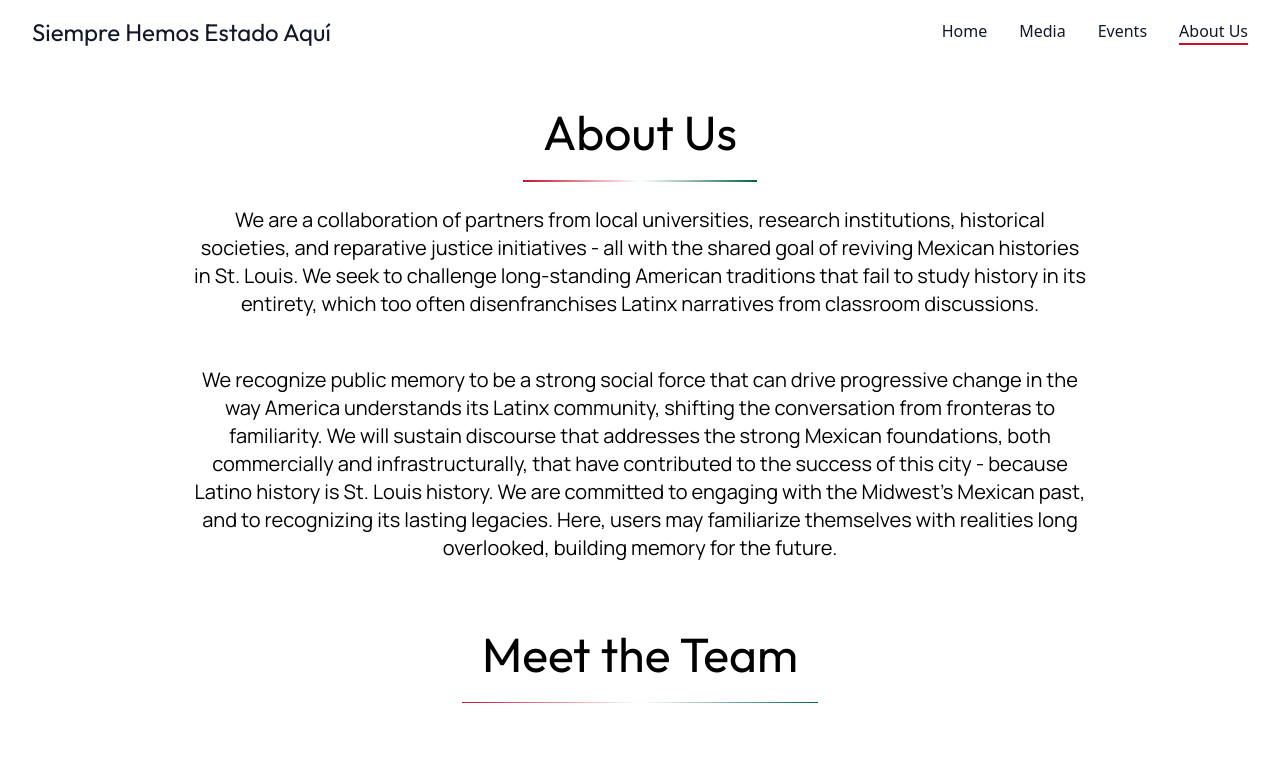
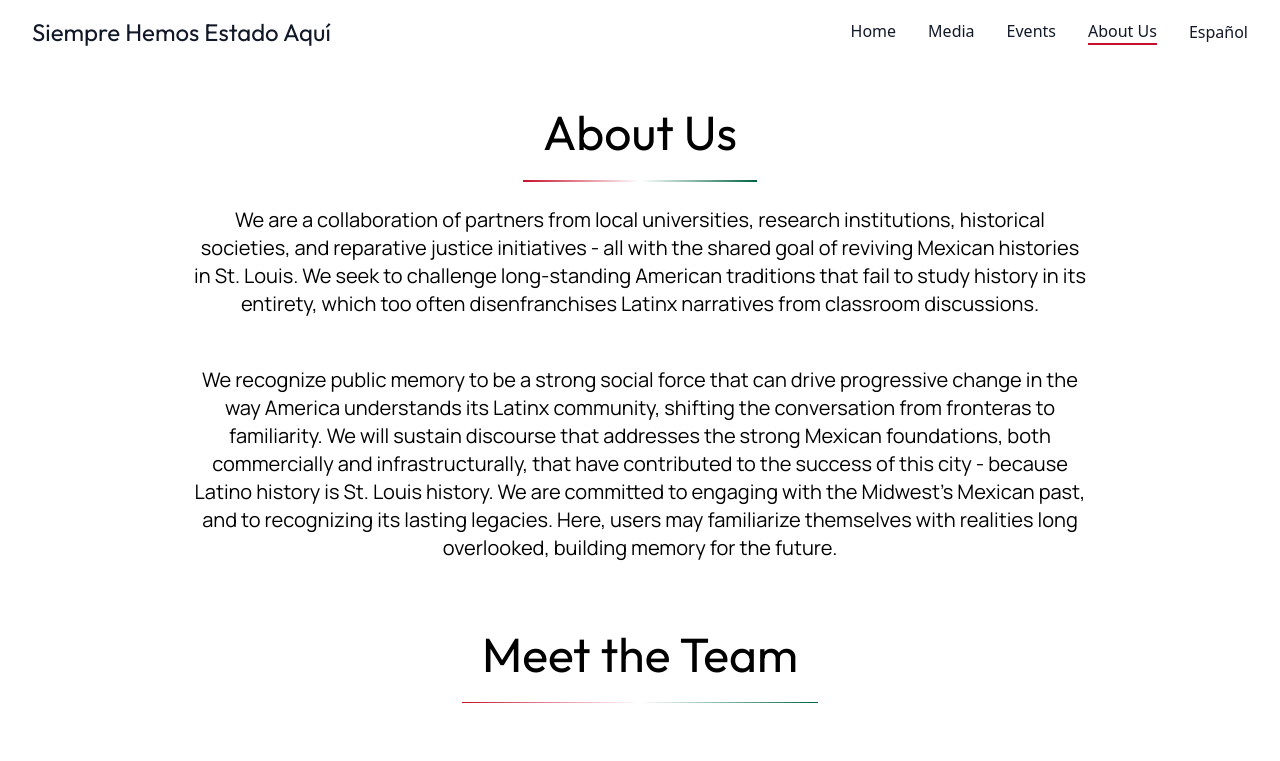
Before and after one commit to DylanAlfonso13/mexstl, a Next.js app: page /about in a window 1280 px wide. Shown: the top 761 px of the page. Built offline with nearby package versions, Linux system fonts and the light colour scheme.

Commit message:
Started with being able to change the language

```diff
--- a/src/app/layout.tsx
+++ b/src/app/layout.tsx
@@ -1,5 +1,6 @@
 import type { Metadata } from "next";
 import { Geist, Geist_Mono, Manrope, Outfit } from "next/font/google";
+import { LanguageProvider } from "../context/LanguageContext";
 import "./globals.css";
 
 const geistSans = Geist({
@@ -34,8 +35,10 @@ export default function RootLayout({
 }>) {
   return (
     <html lang="en">
-      <body className={`${geistSans.variable} ${geistMono.variable} ${manrope.variable} ${outfit.variable} antialiased`}>
-        {children}
+      <body
+        className={`${geistSans.variable} ${geistMono.variable} ${manrope.variable} ${outfit.variable} antialiased`}
+      >
+        <LanguageProvider>{children}</LanguageProvider>
       </body>
     </html>
   );
--- a/src/components/HeroSection.tsx
+++ b/src/components/HeroSection.tsx
@@ -1,20 +1,31 @@
+"use client";
 import TitleText from "./TitleText";
+import { useLanguage } from "@/context/LanguageContext";
 
 export default function HeroSection() {
+  const { language } = useLanguage();
   return (
     <div className="relative z-10 flex flex-col items-center min-h-screen text-black px-4 sm:px-6 lg:px-8">
-      <TitleText text="Mexican History in St. Louis" />
+      <TitleText text={language === "en" ? `Mexican History in St. Louis` : `Historia Mexicana en St. Louis`} />
       <p className="text-sm xs:text-base sm:text-lg md:text-xl max-w-4xl text-center py-6">
-        MexStl is a grassroots project that engages with collective memory in
+        {language === "en"
+          ? `MexStl is a grassroots project that engages with collective memory in
         St. Louis. In a city with a prominent Mexican American community, we
         invite the public to explore this rich history that dates back to the
         early 1800s. Through an interactive map, we strive to recognize the
         deep-rooted Mexican presence in St. Louis and acknowledge the city’s
-        role in a larger historical narrative of mexicanos in the United States.
+        role in a larger historical narrative of mexicanos in the United States.`
+          : `Siempre Hemos Estado Aquí es un proyecto comunitario que atrae la memoria colectiva en St. Louis.
+        St. Louis es el hogar de una comunidad prominente de mexicanos americanos. Por eso, invitamos al público
+        a explorar esta historia rica que se remonta al principio del siglo diecinueve. A través de un mapa interactivo,
+        nos esforzamos en reconocer la arraigada presencia mexicana en St. Louis y también notar el papel de la ciudad
+        en la narrativa histórica de mexicanos en los Estados Unidos.`}
       </p>
       <div className="absolute bottom-20 left-1/2 transform -translate-x-1/2 flex flex-col items-center">
         <p className="text-xs xs:text-sm md:text-base text-center pb-1">
-          Scroll to map
+          {language === "en"
+            ? `Scroll to map`
+            : `Explorar el mapa`}
         </p>
         <svg
           xmlns="http://www.w3.org/2000/svg"
--- a/src/components/Nav.tsx
+++ b/src/components/Nav.tsx
@@ -7,6 +7,7 @@ import {
 } from "@headlessui/react";
 import { Bars3Icon, XMarkIcon } from "@heroicons/react/24/outline";
 import { usePathname } from "next/navigation";
+import { useLanguage } from '@/context/LanguageContext';
 
 const navigation = [
   { name: "Home", href: "/" },
@@ -21,6 +22,7 @@ function classNames(...classes: string[]) {
 
 export default function Nav() {
   const pathname = usePathname(); // Get the current path
+  const { language, toggleLanguage } = useLanguage();
   return (
     <Disclosure as="nav" className="bg-transparent">
       <div className="mx-auto max-w-8xl px-2 sm:px-6 lg:px-8">
@@ -64,6 +66,9 @@ export default function Nav() {
                     </a>
                   );
                 })}
+                <button onClick={toggleLanguage} className="text-base font-sans text-gray-900">
+                  {language === "en" ? "Español" : "English"}
+                </button>
               </div>
             </div>
           </div>
--- /dev/null
+++ b/src/context/LanguageContext.tsx
@@ -0,0 +1,31 @@
+'use client';
+import React, { createContext, useContext, useState, ReactNode } from 'react';
+
+type Language = 'en' | 'es';
+
+interface LanguageContextType {
+  language: Language;
+  toggleLanguage: () => void;
+}
+
+const LanguageContext = createContext<LanguageContextType | undefined>(undefined);
+
+export const LanguageProvider = ({ children }: { children: ReactNode }) => {
+  const [language, setLanguage] = useState<Language>('en');
+
+  const toggleLanguage = () => {
+    setLanguage(prev => (prev === 'en' ? 'es' : 'en'));
+  };
+
+  return (
+    <LanguageContext.Provider value={{ language, toggleLanguage }}>
+      {children}
+    </LanguageContext.Provider>
+  );
+};
+
+export const useLanguage = () => {
+  const context = useContext(LanguageContext);
+  if (!context) throw new Error('useLanguage must be used within a LanguageProvider');
+  return context;
+};
```
